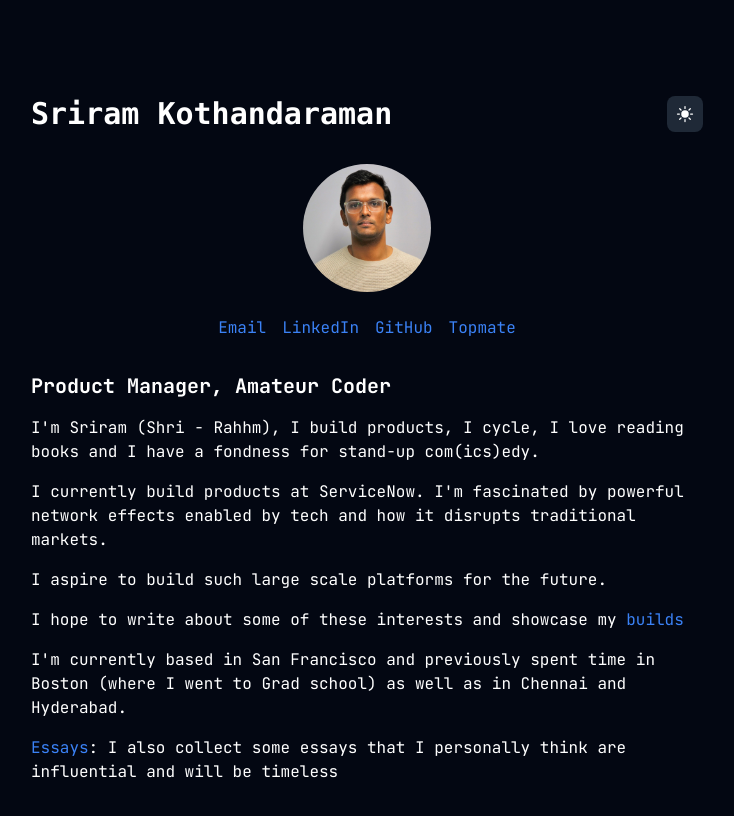
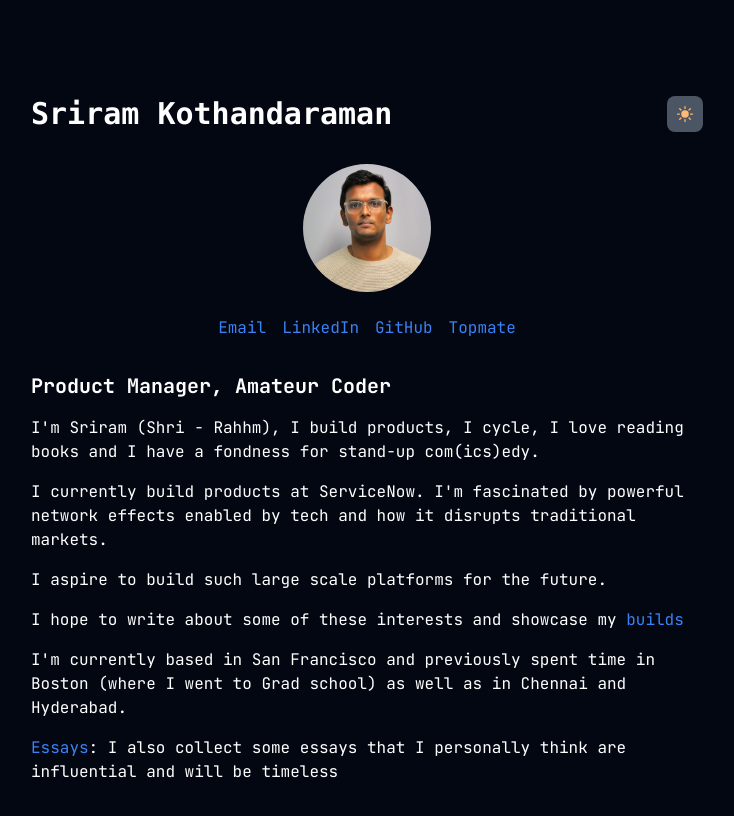
Before and after one commit to sriramkj07/Personalwebsite, a Next.js app: page / in a window 1280 px wide. Both pictures are taken after a click on the button "Toggle theme". Shown: the top 816 px of the page, without its empty margins (273-1007 px from the left). Built offline with nearby package versions, Linux system fonts and the light colour scheme.

Commit message:
Improve theme switcher visibility and configuration

```diff
--- a/components/theme-provider.tsx
+++ b/components/theme-provider.tsx
@@ -3,13 +3,15 @@
 import * as React from 'react'
 import { ThemeProvider as NextThemesProvider } from 'next-themes'
 
-type ThemeProviderProps = {
-  children: React.ReactNode
-}
-
-export function ThemeProvider({ children }: ThemeProviderProps) {
+export function ThemeProvider({ children }: { children: React.ReactNode }) {
   return (
-    <NextThemesProvider attribute="class" defaultTheme="system" enableSystem>
+    <NextThemesProvider
+      attribute="class"
+      defaultTheme="system"
+      enableSystem
+      disableTransitionOnChange={false}
+      storageKey="theme"
+    >
       {children}
     </NextThemesProvider>
   )
--- a/components/theme-switcher.tsx
+++ b/components/theme-switcher.tsx
@@ -8,24 +8,28 @@ export function ThemeSwitcher() {
   const [mounted, setMounted] = useState(false)
   const { theme, setTheme } = useTheme()
 
-  // Prevent hydration mismatch
   useEffect(() => {
     setMounted(true)
   }, [])
 
   if (!mounted) {
-    return null
+    return (
+      <button className="w-9 h-9 bg-gray-200 rounded-lg dark:bg-gray-600">
+        <span className="sr-only">Loading theme</span>
+      </button>
+    )
   }
 
   return (
     <button
       onClick={() => setTheme(theme === 'dark' ? 'light' : 'dark')}
-      className="rounded-lg bg-gray-100 p-2 dark:bg-gray-800"
+      className="w-9 h-9 flex items-center justify-center rounded-lg bg-gray-200 hover:bg-gray-300 dark:bg-gray-600 dark:hover:bg-gray-700"
+      aria-label="Toggle theme"
     >
       {theme === 'dark' ? (
-        <SunIcon className="h-5 w-5" />
+        <SunIcon className="w-5 h-5 text-orange-300" />
       ) : (
-        <MoonIcon className="h-5 w-5" />
+        <MoonIcon className="w-5 h-5 text-gray-700" />
       )}
     </button>
   )
```
